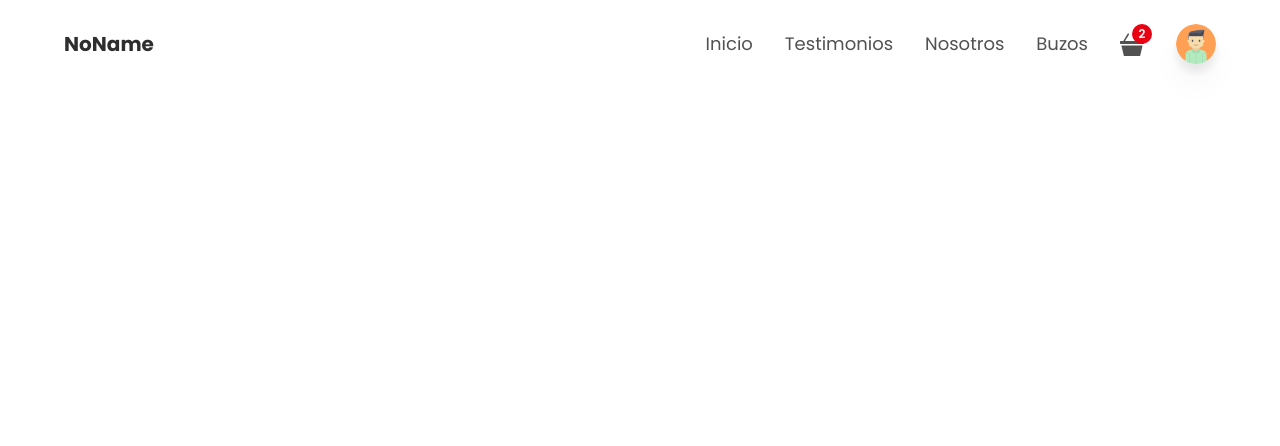
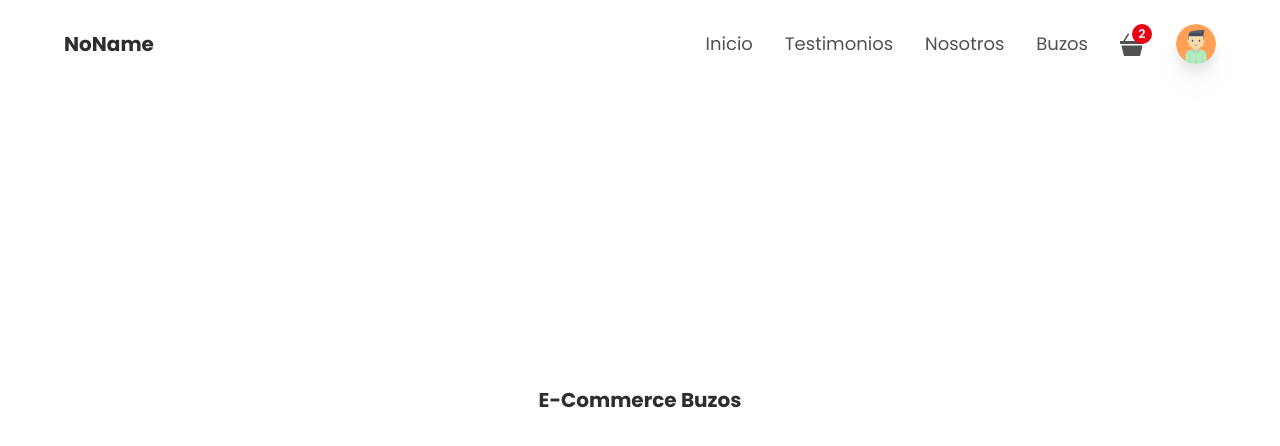
Before and after one commit to AntonioTepsich/NoName, a React (Create React App) app: page / in a window 1280 px wide. Shown: the top 446 px of the page. Built offline with nearby package versions, Linux system fonts and the light colour scheme.

Commit message:
desafio "crear tu landing" terminado

```diff
--- a/src/App.js
+++ b/src/App.js
@@ -1,11 +1,14 @@
 import React from 'react';
 import './App.css';
 import {Navbar} from './components';
+import {ItemListContainer} from './components'
+
 
 function App() {
   return (
     <div>
       <Navbar />
+      <ItemListContainer greeting={'E-Commerce Buzos'}></ItemListContainer>
     </div>
   );
 }
--- /dev/null
+++ b/src/components/ItemListContainer/ItemListContainer.jsx
@@ -0,0 +1,12 @@
+import React from 'react';
+import './ItemListContainer.scss';
+
+const ItemListContainer = ({greeting}) => {
+  return (
+    <div className='box'>
+        <h3 className='text-headingColor text-xl font-bold'>{greeting}</h3>
+    </div>
+  )
+}
+
+export default ItemListContainer
--- /dev/null
+++ b/src/components/ItemListContainer/ItemListContainer.scss
@@ -0,0 +1,7 @@
+
+.box{
+    display: flex;
+    align-items:center;
+    justify-content: center;
+    height: 100vh;
+}
--- a/src/components/index.js
+++ b/src/components/index.js
@@ -1,2 +1,3 @@
 export {default as Navbar} from './Navbar/Navbar';
 export {default as CartWidget} from './CartWidget/CartWidget';
+export {default as ItemListContainer} from './ItemListContainer/ItemListContainer'
```
